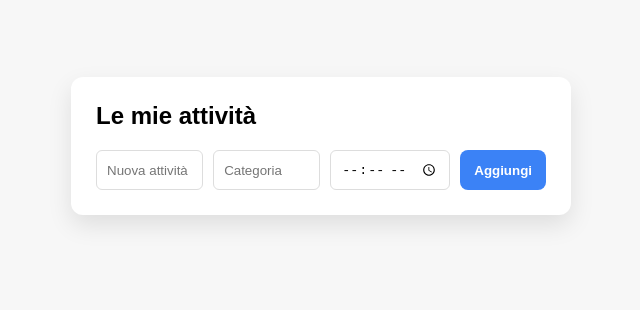
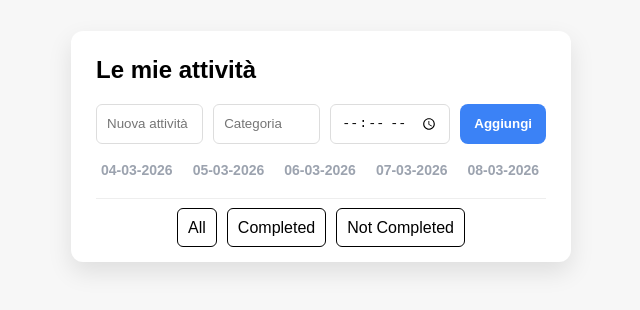
Before and after one commit to fabioscarda/To-Do, a React (Vite) app in the folder react/To-Do/: page / in a window 1280 px wide. Shown: the part 254-564 px from the top of the page, without its empty margins (319-959 px from the left). Built offline with nearby package versions, Linux system fonts and the light colour scheme.

Commit message:
react app: creazione menu

```diff
--- a/react/To-Do/src/App.tsx
+++ b/react/To-Do/src/App.tsx
@@ -2,35 +2,50 @@ import { useEffect, useState } from "react"
 import "./App.css"
 import Task from "./components/Task"
 import TaskForm from "./components/TaskForm"
-import Calendar from "./components/Calendar"
+import NavBar from "./components/Navbar"
 
 type TaskType = {
   id: number
   text: string
   time: string
-  checked: boolean
+  completed: boolean
   category?: string
 }
 
 function App() {
-  const [selectedDate, setSelectedDate] = useState<String>("2026-03-11")
+  const [selectedDate, setSelectedDate] = useState("11-03-2026")
+  const [selectedView, setSelectedView] = useState("All")
   const [tasks, setTasks] = useState<TaskType[]>([])
   const [categorys, setCategorys] = useState<string[]>([])
   const [selectedCategory, setSelectedCategory] = useState<String>("")
   useEffect(() => { console.log(tasks); }, [tasks])
 
-  function addTask(text: string, time: string, checked: boolean, category: string) {
+  /*const [path, setPath] = useState(window.location.pathname);
+
+  useEffect(() => {
+    const handlePop = () => setPath(window.location.pathname);
+    window.addEventListener("popstate", handlePop);
+    return () => window.removeEventListener("popstate", handlePop);
+  }
+    , []
+
+  )
+  const navigate = (to: string) => {
+    window.history.pushState({}, "", to);
+    setPath(to);
+  }*/
+
+  function addTask(text: string, time: string, completed: boolean, category: string) {
     const newTask: TaskType = {
       id: Date.now(),
       text,
       time,
-      checked,
+      completed,
       category
     }
 
     setTasks(prevTasks => [...prevTasks, newTask])
 
-    // Aggiungi la categoria solo se non è vuota e non è già presente
     if (category && category.trim() !== "" && !categorys.includes(category)) {
         setCategorys(prevCategorys => [...prevCategorys, category]);
     }
@@ -38,8 +53,6 @@ function App() {
 
   function removeTask(id: number) {
     setTasks(tasks.filter(task => task.id !== id))
-    // Potrebbe essere necessario ripulire `categorys` se l'ultima task di una categoria viene rimossa,
-    // ma per il problema delle chiavi duplicate non è strettamente necessario qui.
   }
   function setDate(date: string) { setSelectedDate(date) }
 
@@ -51,7 +64,9 @@ function App() {
       <TaskForm addTask={addTask} />
 
       <ul>
-        <Calendar setDate={setDate} />
+        <NavBar
+          view={setSelectedView}
+          date={setSelectedDate}/>
       </ul>
 
       <ul>
@@ -65,8 +80,8 @@ function App() {
         {categorys && categorys.length > 0 && (
           categorys.map(category => (
             <div key={category}>
-              <hr />
-              <h2>{category}</h2>
+              <br />
+              <h3>{category}</h3>
               {tasks.filter(task => task.category === category).map(task => (
                 <Task
                   key={task.id}
--- a/react/To-Do/src/components/Calendar.tsx
+++ b/react/To-Do/src/components/Calendar.tsx
@@ -1,15 +1,59 @@
-interface calendarProp{
+import { useState, useEffect } from 'react';
+
+interface calendarProp {
     setDate: (date: string) => void
 }
 
-function Calendar({setDate}: calendarProp){
+function Calendar({ setDate }: calendarProp) {
+    const [selectedDate, setSelectedDate] = useState<string>("");
+
+    // Funzione per generare un array di date (es. 15 giorni a cavallo di oggi)
+    const generateDates = () => {
+        const dates = [];
+        for (let i = -7; i <= 7; i++) {
+            const d = new Date();
+            d.setDate(d.getDate() + i);
+
+            // Formattazione gg-mm-yyyy
+            const day = String(d.getDate()).padStart(2, '0');
+            const month = String(d.getMonth() + 1).padStart(2, '0');
+            const year = d.getFullYear();
+
+            dates.push(`${day}-${month}-${year}`);
+        }
+        return dates;
+    };
+
+    const dates = generateDates();
+
+    // Impostiamo la data odierna come predefinita all'avvio
+    useEffect(() => {
+        const today = new Date();
+        const formattedToday = `${String(today.getDate()).padStart(2, '0')}-${String(today.getMonth() + 1).padStart(2, '0')}-${today.getFullYear()}`;
+        setSelectedDate(formattedToday);
+        setDate(formattedToday);
+    }, [setDate]);
+
+    const handleDateClick = (date: string) => {
+        setSelectedDate(date);
+        setDate(date);
+    };
 
     return (
-        <>
-            <ul>
+        <nav className="calendar-container">
+            <ul className="calendar-list">
+                {dates.map((date) => (
+                    <li
+                        key={date}
+                        className={`calendar-item ${selectedDate === date ? 'active' : ''}`}
+                        onClick={() => handleDateClick(date)}
+                    >
+                        {date}
+                    </li>
+                ))}
+            </ul>
+        </nav>
+    );
+}
 
-            </ul>
-        </>
-    )
-}
 export default Calendar;
--- /dev/null
+++ b/react/To-Do/src/components/Navbar.css
@@ -0,0 +1,59 @@
+.view-menu{
+  text-align: center;
+}
+.view-menu span{
+   border: black 1px solid;
+   border-radius: 6px;
+   padding: 10px;
+   margin-left: 5px;
+   margin-right: 5px;
+}
+
+.calendar-container {
+  width: 100%;
+  margin-bottom: 20px;
+  border-bottom: 1px solid #eee;
+}
+
+.calendar-list {
+  display: flex;
+  overflow-x: auto;
+  scroll-behavior: smooth;
+  gap: 20px;
+  padding: 10px 5px;
+  list-style: none;
+  -webkit-overflow-scrolling: touch;
+}
+
+.calendar-list::-webkit-scrollbar {
+  height: 4px;
+}
+
+.calendar-list::-webkit-scrollbar-thumb {
+  background: #ddd;
+  border-radius: 10px;
+}
+
+.calendar-item {
+  flex: 0 0 auto;
+  cursor: pointer;
+  font-size: 14px;
+  font-weight: 600;
+  color: #9ca3af;
+  transition: all 0.2s ease;
+  padding-bottom: 8px;
+}
+
+.calendar-item.active {
+  color: #000000;
+  border-bottom: 2px solid #3B82F6 !important;
+}
+
+.calendar-item:hover {
+  color: #4b5563;
+}
+
+.calendar-list li {
+  padding: 8px 0;
+  border-bottom: none !important;
+}
--- /dev/null
+++ b/react/To-Do/src/components/Navbar.tsx
@@ -0,0 +1,21 @@
+import Calendar from "./Calendar"
+import "./Navbar.css"
+
+interface NavBarProps{
+    view: (view: string) => void
+    date: (date: string) => void
+ }
+
+function NavBar({ view, date }: NavBarProps){
+    return(
+        <>
+            <Calendar setDate={date}/>
+            <div className="view-menu">
+                <span>All</span>
+                <span>Completed</span>
+                <span>Not Completed</span>
+            </div>
+        </>
+    )
+}
+export default NavBar
--- a/react/To-Do/src/components/Task.tsx
+++ b/react/To-Do/src/components/Task.tsx
@@ -1,26 +1,26 @@
 import { useState } from "react"
 
-type TaskType = {
+interface TaskType {
     id: number
     text: string
     time: string
-    checked: boolean
+    completed: boolean
 }
 
-type Props = {
+interface Props {
     task: TaskType
     removeTask: (id: number) => void
 }
 
 function Task({ task, removeTask }: Props) {
-    const [checked, setChecked] = useState(task.checked)
+    const [completed, setCompleted] = useState(task.completed)
 
     return (
         <>
             <li key={task.id} className="task-container">
-                <div className={checked ? "task-completed" : "task"}>
+                <div className={completed ? "task-completed" : "task"}>
                     <div className="task-left">
-                        <input type="checkbox" checked={checked} onChange={(e) => setChecked(e.target.checked)} />
+                        <input type="checkbox" checked={completed} onChange={(e) => setCompleted(e.target.checked)} />
                         <span className="task-text">{task.text}</span>
                     </div>
 
--- a/react/To-Do/src/components/TaskForm.tsx
+++ b/react/To-Do/src/components/TaskForm.tsx
@@ -1,6 +1,6 @@
 import { useState } from "react"
 
-type Props = {
+interface Props {
   addTask: (text: string, time: string, checked: boolean, category: string) => void
 }
 
```
